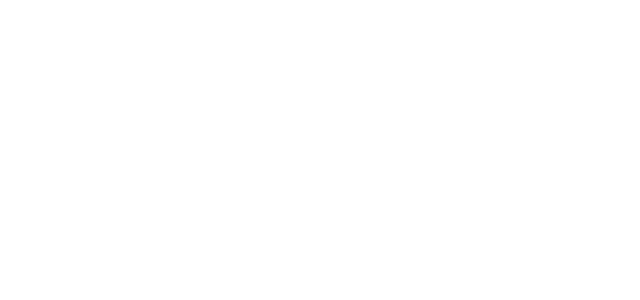
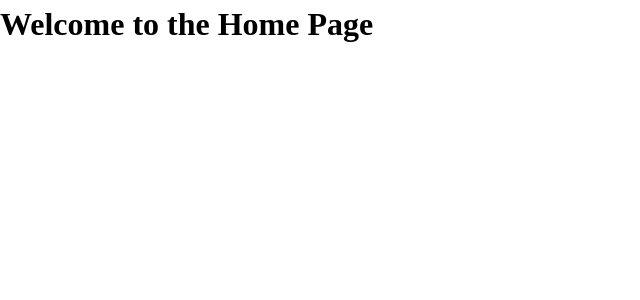
Before and after one commit to Ayoroq/blog-frontend, a React (Vite) app: page / in a window 1280 px wide. Shown: the top 300 px of the page, without its empty margins (0-640 px from the left). Built offline with nearby package versions, Linux system fonts and the light colour scheme.

Commit message:
feat: add GSAP dependency and implement routing with Home page

```diff
--- a/package.json
+++ b/package.json
@@ -11,6 +11,7 @@
   },
   "dependencies": {
     "dotenv": "^17.2.3",
+    "gsap": "^3.14.2",
     "lenis": "^1.3.17",
     "react": "^19.2.0",
     "react-dom": "^19.2.0",
--- a/src/App.jsx
+++ b/src/App.jsx
@@ -1,9 +1,12 @@
-import { useState } from 'react'
-import './reset.css'
+import "./reset.css";
+import { Outlet } from "react-router";
 
 function App() {
-  const [count, setCount] = useState(0)
-  return null
+  return (
+    <>
+      <Outlet />
+    </>
+  );
 }
 
-export default App
+export default App;
--- a/src/main.jsx
+++ b/src/main.jsx
@@ -1,9 +1,13 @@
-import { StrictMode } from 'react'
-import { createRoot } from 'react-dom/client'
-import App from './App.jsx'
+import { StrictMode } from "react";
+import { createRoot } from "react-dom/client";
+import App from "./App.jsx";
+import routes from "./routes/routes.jsx";
+import { createBrowserRouter, RouterProvider } from "react-router";
 
-createRoot(document.getElementById('root')).render(
+const router = createBrowserRouter(routes);
+
+createRoot(document.getElementById("root")).render(
   <StrictMode>
-    <App />
+    <RouterProvider router={router} />
   </StrictMode>,
-)
+);
--- /dev/null
+++ b/src/pages/Home.jsx
@@ -0,0 +1,7 @@
+export default function Home() {
+  return (
+    <div>
+      <h1>Welcome to the Home Page</h1>
+    </div>
+  );
+}
--- /dev/null
+++ b/src/routes/routes.jsx
@@ -0,0 +1,17 @@
+import App from '../App.jsx';
+import Home from '../pages/Home.jsx';
+
+const routes = [
+  {
+    path: '/',
+    element: <App />,
+    children: [
+      {
+        index: true,
+        element: <Home />,
+      },
+    ],
+  },
+];
+
+export default routes;
```
Also changed, not shown: 1 other file (tests, documents, lock files or other folders).
